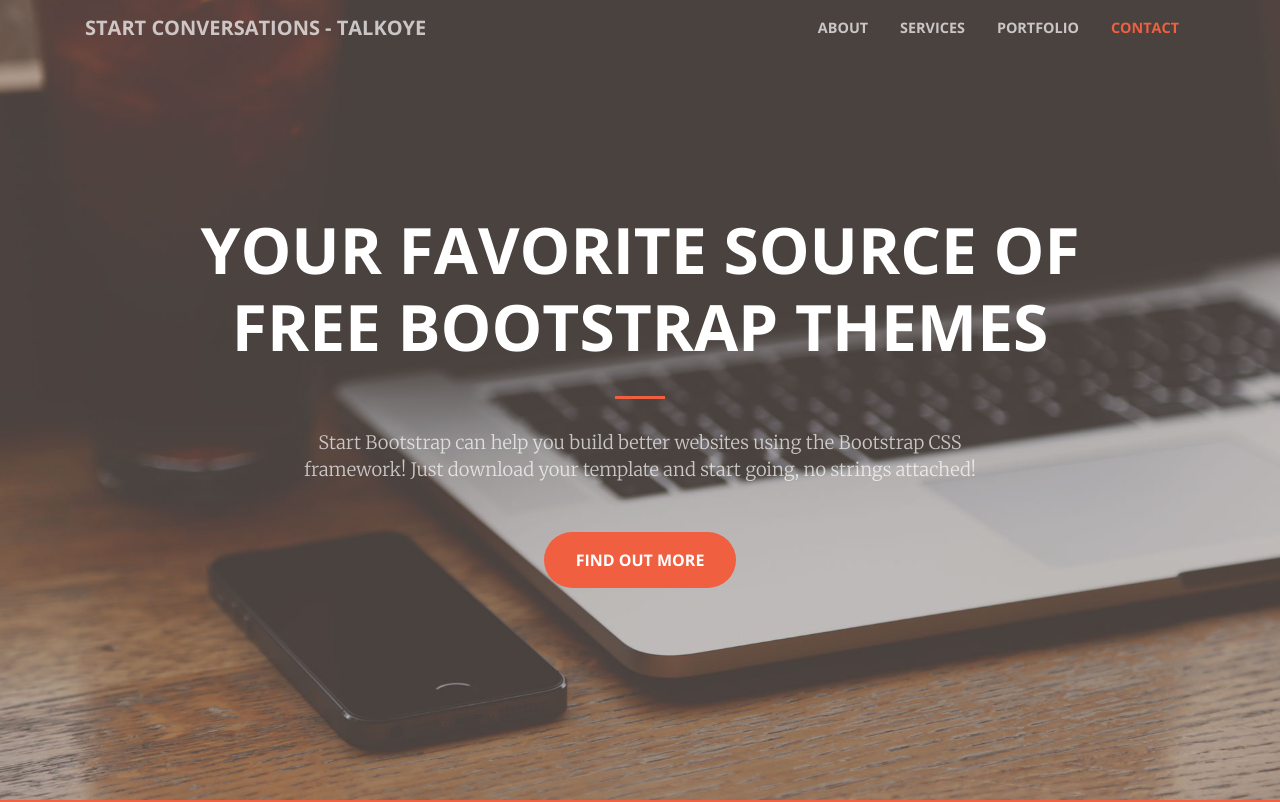
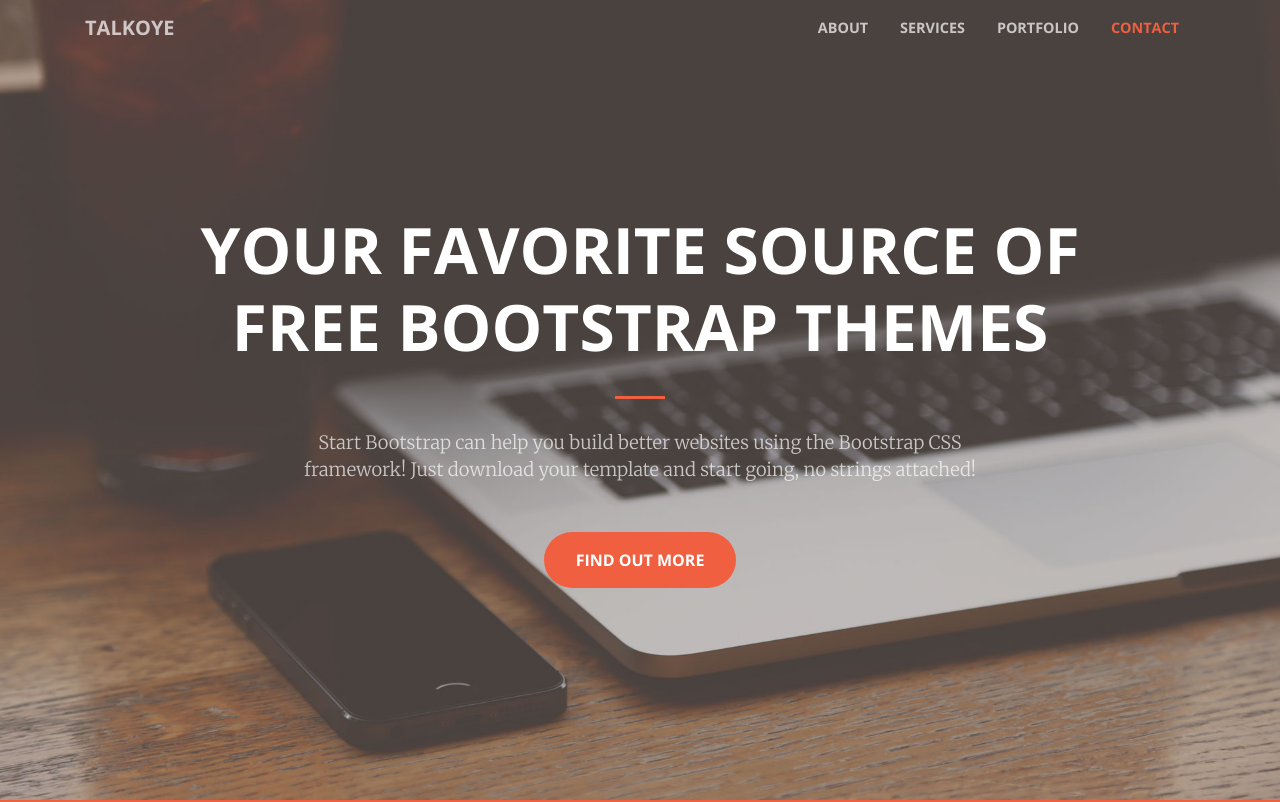
Before and after one commit to talkoye/talkoye.github.io, a plain HTML site: page index.html in a window 1280 px wide. Shown: the top 802 px of the page. Drawn offline with nearby package versions, Linux system fonts and the light colour scheme.

Commit message:
headline change

```diff
--- a/index.html
+++ b/index.html
@@ -31,7 +31,7 @@
     <!-- Navigation -->
     <nav class="navbar navbar-expand-lg navbar-light fixed-top" id="mainNav">
       <div class="container">
-        <a class="navbar-brand js-scroll-trigger" href="#page-top">Start Conversations - TalkOye</a>
+        <a class="navbar-brand js-scroll-trigger" href="#page-top">TalkOye</a>
         <button class="navbar-toggler navbar-toggler-right" type="button" data-toggle="collapse" data-target="#navbarResponsive" aria-controls="navbarResponsive" aria-expanded="false" aria-label="Toggle navigation">
           <span class="navbar-toggler-icon"></span>
         </button>
```
